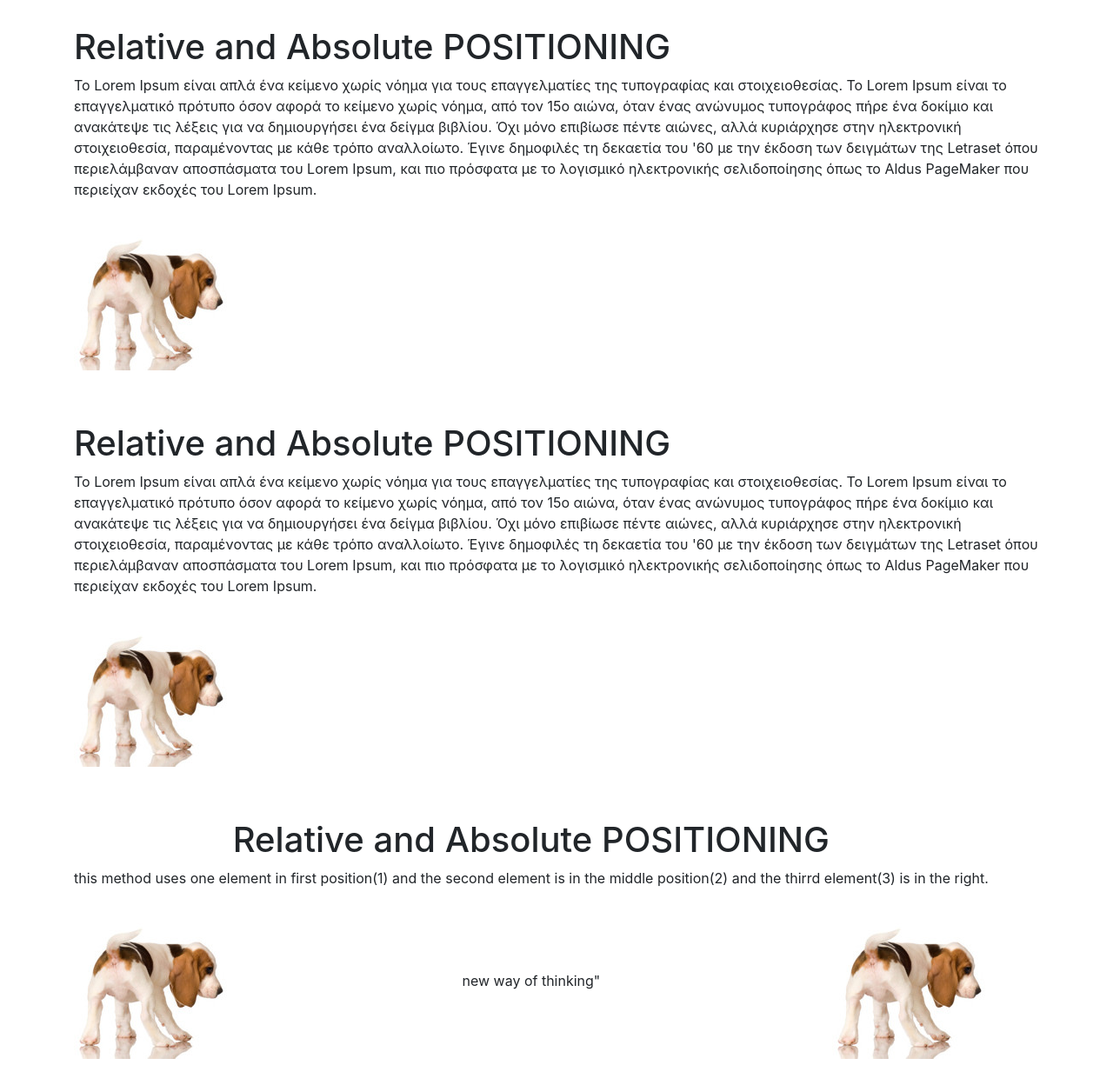
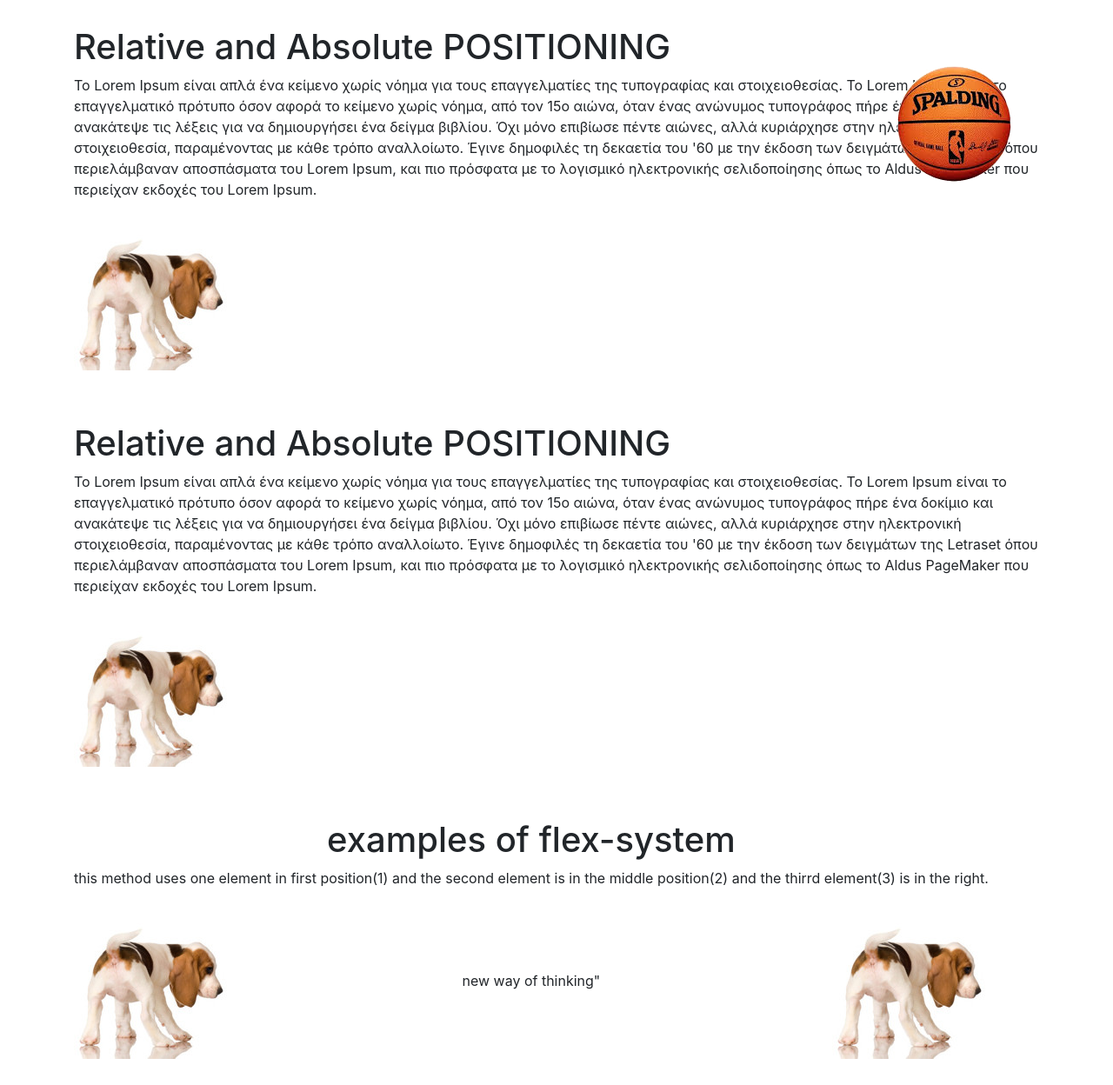
Before and after one commit to mad011/flex, a plain HTML site: page index.html in a window 1280 px wide. Shown: the whole page at 87% size. Drawn offline with nearby package versions, Linux system fonts and the light colour scheme.

Commit message:
example in wrapper pos:absolute

```diff
--- a/index.html
+++ b/index.html
@@ -36,7 +36,9 @@
 
                         </p>
                         <img src ="images/some.jpg">
-
+                        <div class="img-area1-img">
+                            <img src="images/ball.png">
+                            </div>
                                 </div>
 
                             </div>
@@ -85,7 +87,7 @@
 
                         <div class="area3">
                             <div class="area-title-third">
-                                <h1>Relative and Absolute POSITIONING</h1>
+                                <h1>examples of flex-system</h1>
                             </div>
                             <div class="area-p-area-third">
 
@@ -132,6 +134,8 @@
 
 
 
+
+
     </body>
 
 
--- a/style.css
+++ b/style.css
@@ -56,3 +56,9 @@ body{
     flex: 1;
     align-self: center;
 }
+.img-area1-img{
+    position: absolute;
+    top:0;
+    right: 0;
+
+}
```
Also changed, not shown: images/ball.jpg (added), images/ball.png (added).
